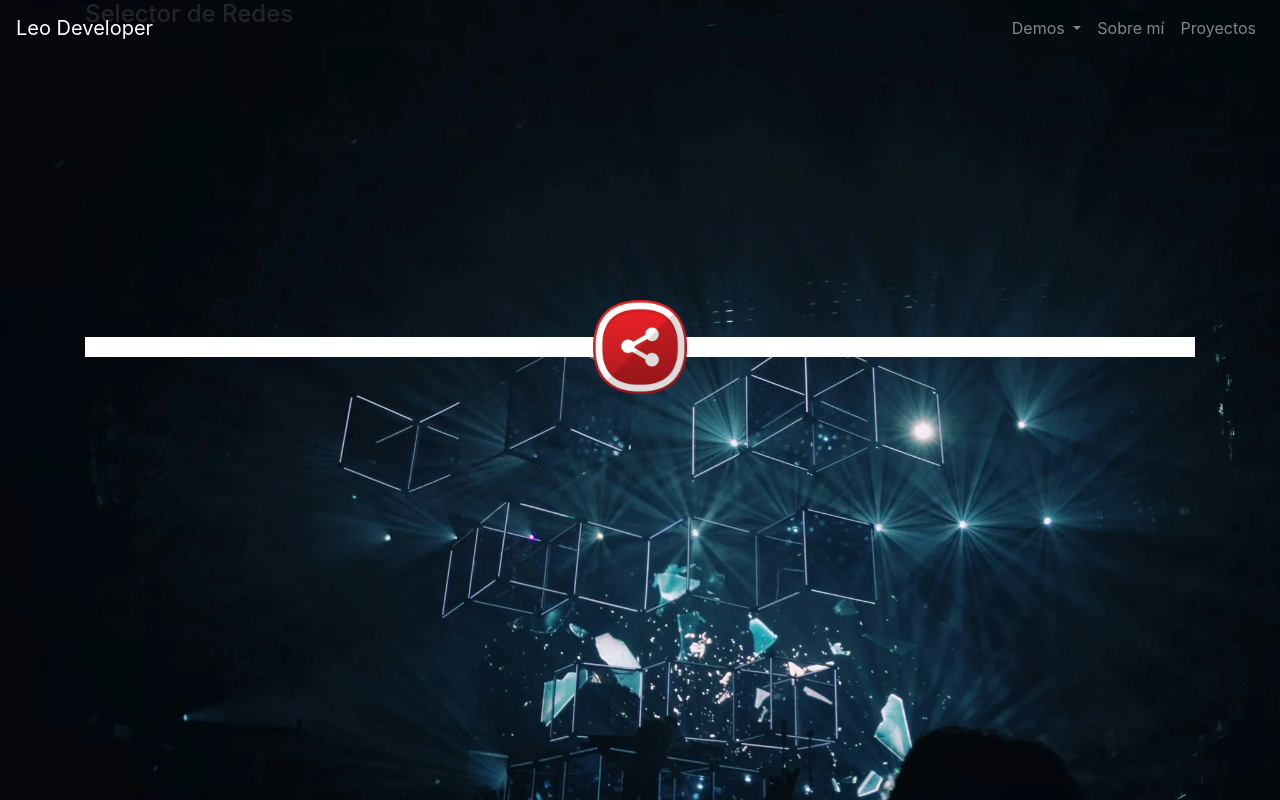
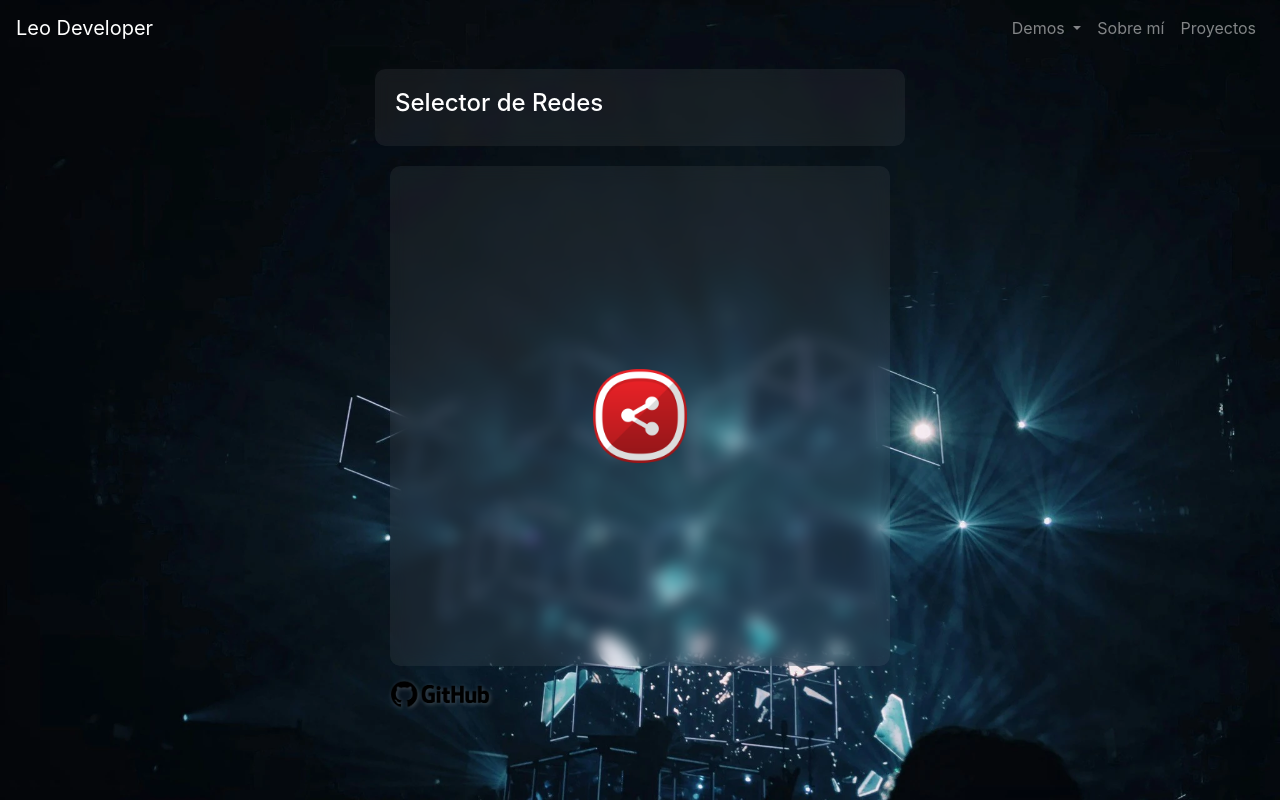
Before and after one commit to LeoGidev/portafolio, a PHP site: page /Practicas/Redes/index.php in a window 1280 px wide. Run offline with PHP 8.4, Linux system fonts and the light colour scheme; some libraries are stand-ins or nearby versions; some web fonts are replaced.

Commit message:
se trabaja en prácticas

```diff
--- a/Practicas/Redes/index.php
+++ b/Practicas/Redes/index.php
@@ -40,5 +40,8 @@ include '../recursos/barra.php';
             <div class="tras red4"><img src="red4.png" alt="tiktok"></div>
             <div class="tras red5"><img src="red5.png" alt="youtube"></div>
         </div>
+        <div class="contenido">
+    <a href="https://github.com/LeoGidev/VelocityPublic" target="_blank"><img src="../../img/GitHub-logo.webp"></a>
+        </div>
         <script src="script.js"></script>
 </body>
--- a/Practicas/Redes/styles.css
+++ b/Practicas/Redes/styles.css
@@ -1,16 +1,58 @@
 body {
     background-image: url('../recursos/fondo.webp');
     margin: 0;
+    display: flex;
+    flex-direction: column; /* Añadido para apilar elementos verticalmente */
+    align-items: center;
     background-size: cover;
-    background-attachment: fixed;
-  }
+}
 
+h6 {
+    border-bottom: 2px solid #969696;
+    font-family: 'Ubuntu Mono', monospace;
+    font-size: 20px;
+    color: white;
+    margin-bottom: 10px; /* Añadido un margen inferior */
+}
+
+
+.contenido2 {
+    backdrop-filter: blur(8px);
+    background-color: rgba(255, 255, 255, 0.059);
+    padding: 20px;
+    border-radius: 10px;
+    overflow: hidden;
+    margin-top: 69px;
+    color: white;
+}
+
+.contenido img {
+    width: 100px;
+    filter: drop-shadow(1px 1px 2px rgba(255, 255, 255, 0.239));
+    transition: 2s;
+}
+.contenido img:hover{
+    filter: drop-shadow(1px 1px 2px rgba(255, 255, 255, 0));
+    background-color: #d3d3d340;
+    border-radius: 50%;
+    padding: 10px;
+    transition: 2s;
+    border:8px solid #201d2a;
+    box-shadow: 1px 1px 1px rgba(55, 55, 55, 0.397);
+}
 .contenedor{
-    border:10px solid white;
     margin-top: 300px;
     display: flex;
     justify-content: center;
     align-items: center;
+    backdrop-filter: blur(8px);
+    background-color: rgba(255, 255, 255, 0.059);
+    padding: 20px;
+    border-radius: 10px;
+    height: 500px;
+    width: 500px;
+    flex-grow: 1; /* Permitir crecer dinámicamente */
+    margin-top: 20px;
 }
 
 .contenedor img{
```
